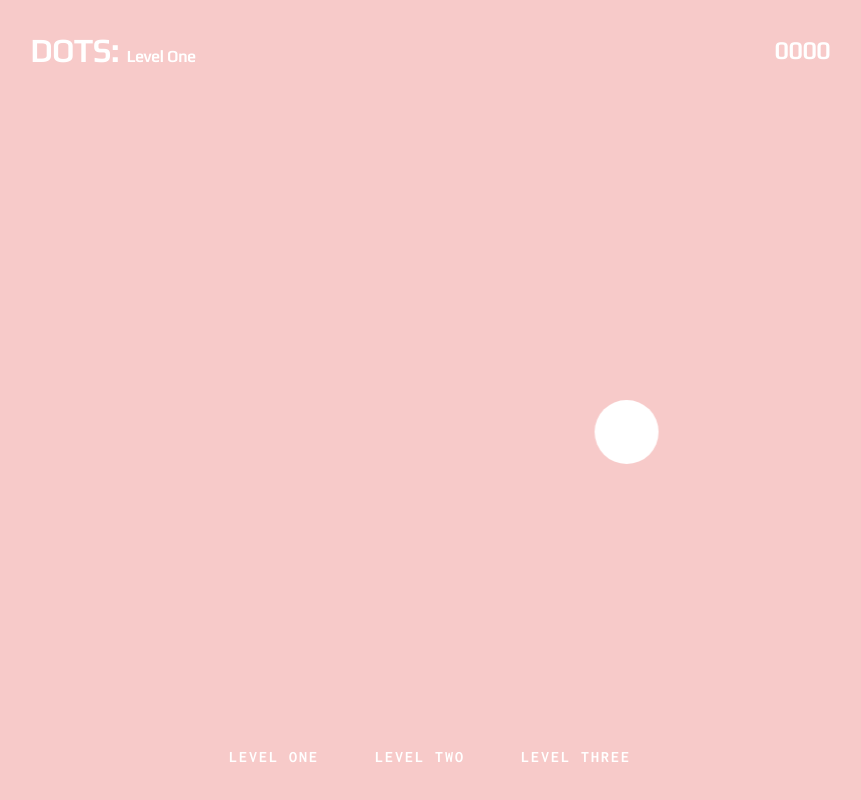
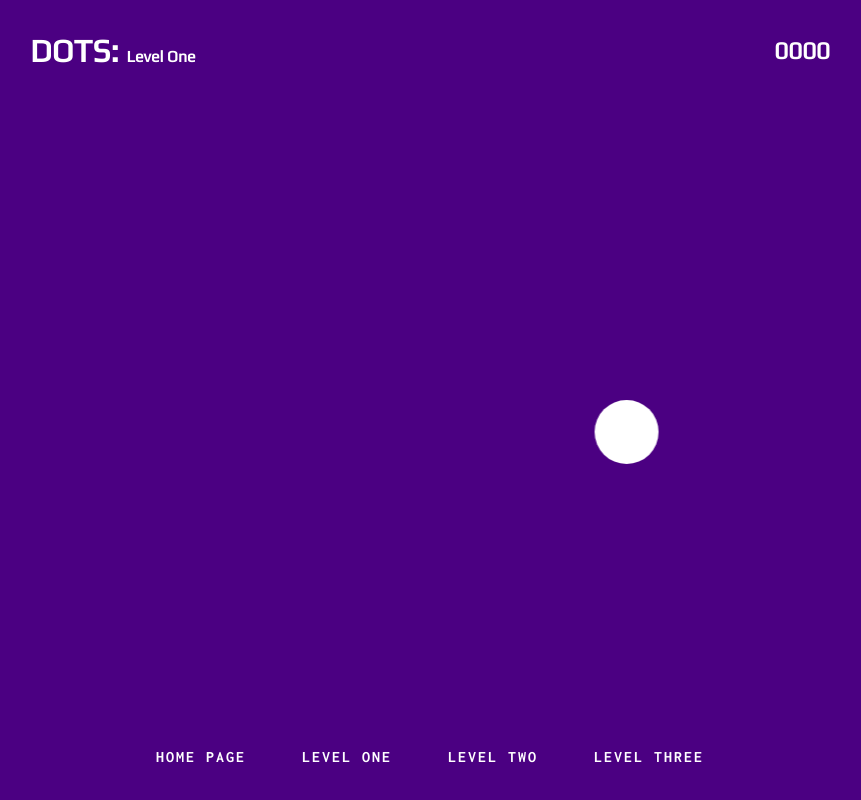
Before and after one commit to jpclarke93/dots-game-ver-1, a plain HTML site: page level-one.html in a window 1280 px wide. Shown: the whole page, without its empty margins (210-1071 px from the left). Drawn offline with Linux system fonts and the light colour scheme.

Commit message:
color and home page updated

```diff
--- a/level-one.html
+++ b/level-one.html
@@ -38,9 +38,10 @@
         <div class="container">
           <nav class="level-nav">
             <ul>
-              <li><a href="level-one.html">Level one</a></li>
+              <li><a href="index.html">Home Page</a></li>
+              <li><a href="level-one.html">Level One</a></li>
               <li><a href="level-two.html">Level Two</a></li>
-              <li><a href="level-three.html">Level three</a></li>
+              <li><a href="level-three.html">Level Three</a></li>
             </ul>
           </nav>
         </div>
--- a/level-one.js
+++ b/level-one.js
@@ -4,7 +4,7 @@ let score = document.getElementsByClassName("js-score")[0]
 
 let updateScore = document.getElementsByClassName("js-score")[0]
 
-
+document.body.style.backgroundColor = 'indigo';
 
 
 //capture the html
```
Also changed, not shown: level-three.html (+1 -0 lines), level-two.html (+1 -0 lines).
